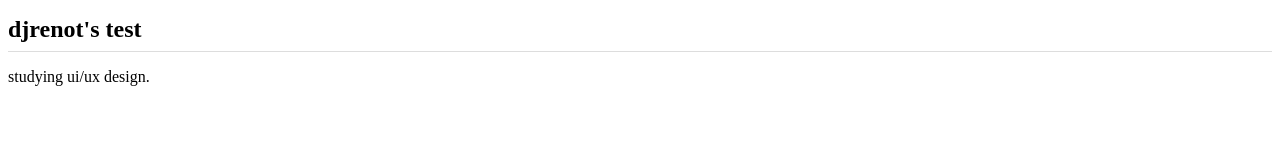
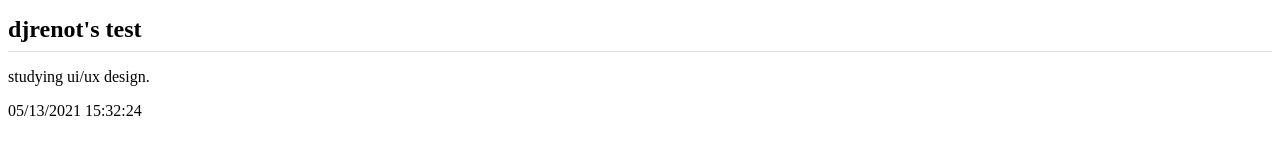
Before and after one commit to djrenot/my-test-website, a plain HTML site: page index.html in a window 1280 px wide. Drawn offline with Linux system fonts and the light colour scheme.

Commit message:
add updated date

```diff
--- a/index.html
+++ b/index.html
@@ -10,5 +10,16 @@
 <body>
     <h1>djrenot's test</h1>
     <p>studying ui/ux design.</p>
+
+    <footer>
+        <div id="updated"></div>
+    </footer>
 </body>
+
+<script>
+    let updated = document.lastModified;
+    var footer_updated = document.getElementById('updated');
+    footer_updated.insertAdjacentHTML('afterbegin',updated);
+</script>
+
 </html>
```
